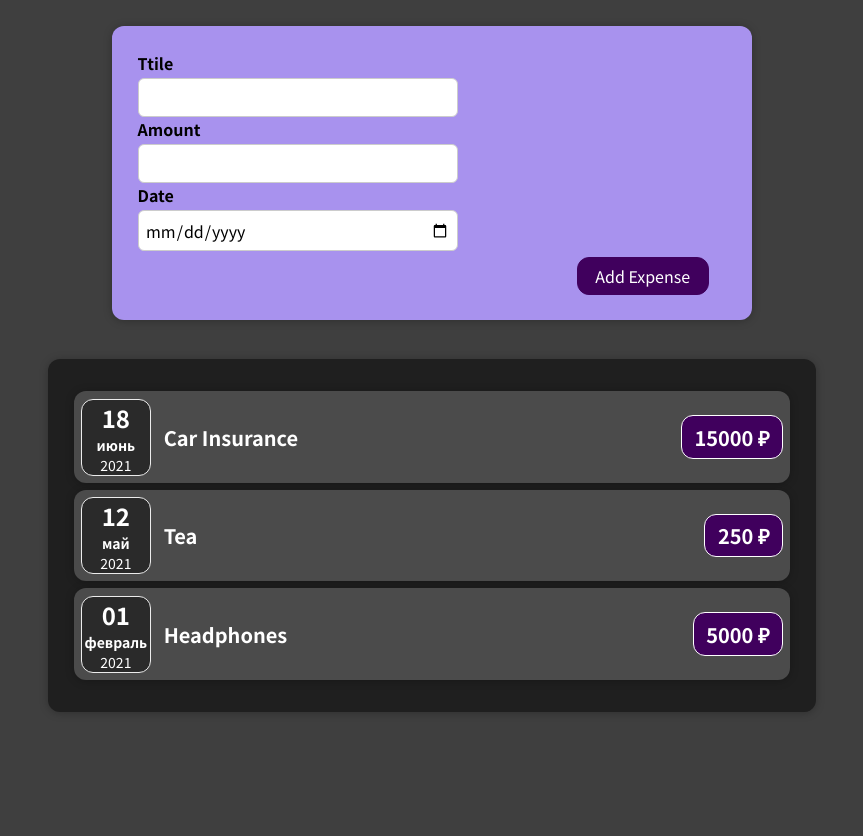
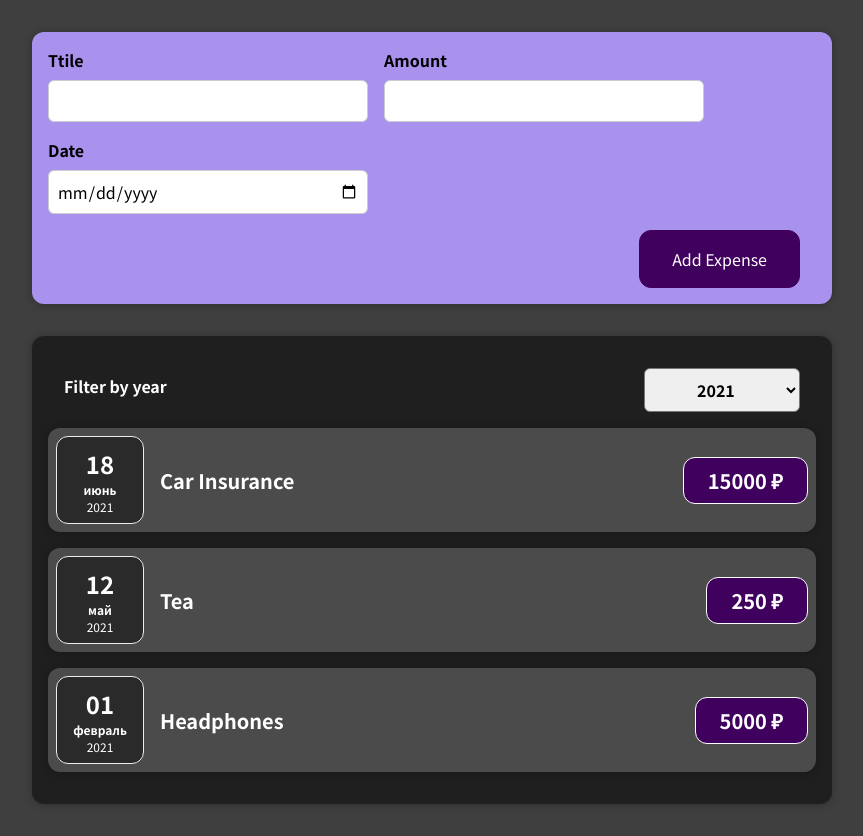
Before and after one commit to IrvingWash/Expense-Tracker, a React (Create React App) app: page / in a window 1280 px wide. Shown: the whole page, without its empty margins (208-1071 px from the left). Before the commit the page ends 800 px from the top, so only its background shows below. Built offline with nearby package versions, Linux system fonts and the light colour scheme.

Commit message:
switched all stylings to rem and started to implement filtering

```diff
--- a/src/components/Expenses/ExpenseDate.css
+++ b/src/components/Expenses/ExpenseDate.css
@@ -1,8 +1,8 @@
 .expense-date {
   display: flex;
   flex-direction: column;
-  width: 10%;
-  height: 10%;
+  width: 5.5rem;
+  height: 5.5rem;
   border: 1px solid #ececec;
   background-color: #2a2a2a;
   color: white;
@@ -12,15 +12,15 @@
 }
 
 .expense-date__month {
-  font-size: 14px;
+  font-size: 0.75rem;
   font-weight: bold;
 }
 
 .expense-date__year {
-  font-size: 14px;
+  font-size: 0.75rem;
 }
 
 .expense-date__day {
-  font-size: 24px;
+  font-size: 1.5rem;
   font-weight: bold;
 }
--- /dev/null
+++ b/src/components/Expenses/ExpenseFilter.css
@@ -0,0 +1,24 @@
+.expenses-filter {
+  color: white;
+  padding: 0 1rem;
+}
+
+.expenses-filter__control {
+  display: flex;
+  width: 100%;
+  align-items: center;
+  justify-content: space-between;
+  margin: 1rem 0;
+}
+
+.expenses-filter label {
+  font-weight: bold;
+  margin-bottom: 0.5rem;
+}
+
+.expenses-filter select {
+  font: inherit;
+  padding: 0.5rem 3rem;
+  font-weight: bold;
+  border-radius: 6px;
+}
--- /dev/null
+++ b/src/components/Expenses/ExpenseFilter.js
@@ -0,0 +1,22 @@
+import './ExpenseFilter.css';
+
+const ExpenseFilter = (props) => {
+  const dropdownChangeHandler = (event) => {
+    props.onChangeFilter(event.target.value);
+  };
+
+  return (
+    <div className="expenses-filter">
+      <div className="expenses-filter__control">
+        <label>Filter by year</label>
+        <select onChange={dropdownChangeHandler} value={props.selected}>
+          <option value="2023">2022</option>
+          <option value="2022">2022</option>
+          <option value="2021">2021</option>
+        </select>
+      </div>
+    </div>
+  );
+};
+
+export default ExpenseFilter;
--- a/src/components/Expenses/ExpenseItem.css
+++ b/src/components/Expenses/ExpenseItem.css
@@ -2,15 +2,15 @@
   display: flex;
   justify-content: space-between;
   align-items: center;
-  padding: 1%;
-  margin: 1% 0;
+  padding: 0.5rem;
+  margin: 1rem 0;
   background-color: #4b4b4b;
 }
 
 .expense-item__description {
   display: flex;
   flex-direction: column;
-  gap: 1%;
+  gap: 1rem;
   align-items: flex-end;
   flex-flow: column-reverse;
   justify-content: flex-start;
@@ -19,19 +19,19 @@
 
 .expense-item h2 {
   color: #3a3a3a;
-  font-size: 16px;
+  font-size: 1rem;
   flex: 1;
-  margin: 0 2%;
+  margin: 0 1rem;
   color: white;
 }
 
 .expense-item__price {
-  font-size: 16px;
+  font-size: 1rem;
   font-weight: bold;
   color: white;
   background-color: #40005d;
   border: 1px solid white;
-  padding: 1%;
+  padding: 0.5rem;
   border-radius: 12px;
 }
 
@@ -44,11 +44,11 @@
   }
 
   .expense-item__description h2 {
-    font-size: 20px;
+    font-size: 1.25rem;
   }
 
   .expense-item__price {
-    font-size: 20px;
-    padding: 1% 2%;
+    font-size: 1.25rem;
+    padding: 0.5rem 1.5rem;
   }
 }
--- a/src/components/Expenses/Expenses.css
+++ b/src/components/Expenses/Expenses.css
@@ -1,7 +1,7 @@
 .expenses {
-  padding: 2%;
+  padding: 1rem;
   background-color: rgb(31, 31, 31);
-  margin: 3% auto;
-  width: 60%;
+  margin: 2rem auto;
+  width: 50rem;
   max-width: 95%;
 }
--- a/src/components/Expenses/Expenses.js
+++ b/src/components/Expenses/Expenses.js
@@ -1,13 +1,26 @@
+import { useState } from 'react';
+
 import './Expenses.css';
 
 import ExpensetItem from './ExpenseItem';
 import Card from '../UI/Card';
+import ExpenseFilter from './ExpenseFilter';
 
 const Expenses = (props) => {
   const { expenses } = props;
 
+  const [filteredYear, setFilteredYear] = useState('2021');
+
+  const filterChangeHandler = (selectedYear) => {
+    setFilteredYear(selectedYear);
+  };
+
   return (
     <Card className="expenses">
+      <ExpenseFilter
+        onChangeFilter={filterChangeHandler}
+        selected={filteredYear}
+      />
       <ExpensetItem
         title={expenses[0].title}
         amount={expenses[0].amount}
--- a/src/components/NewExpense/ExpenseForm.css
+++ b/src/components/NewExpense/ExpenseForm.css
@@ -1,20 +1,20 @@
 .new-expense__controls {
   display: flex;
   flex-wrap: wrap;
-  gap: 1%;
-  margin-bottom: 1%;
+  gap: 1rem;
+  margin-bottom: 1rem;
   text-align: left;
 }
 
 .new-expense__control label {
   font-weight: bold;
-  margin-bottom: 1%;
+  margin-bottom: 0.5rem;
   display: block;
 }
 
 .new-expense__control input {
   font: inherit;
-  padding: 2%;
+  padding: 0.5rem;
   border-radius: 6px;
   border: 1px solid #ccc;
   width: 20rem;
--- a/src/components/NewExpense/NewExpense.css
+++ b/src/components/NewExpense/NewExpense.css
@@ -1,8 +1,9 @@
 .new-expense {
   background-color: #a892ee;
-  padding: 2%;
-  margin: 2% auto;
-  width: 50%;
+  padding: 1rem;
+  margin: 2rem auto;
+  width: 50rem;
+  max-width: 95%;
   border-radius: 12px;
   text-align: center;
   box-shadow: 0 1px 8px rgba(0, 0, 0, 0.25);
@@ -11,12 +12,12 @@
 .new-expense button {
   font: inherit;
   cursor: pointer;
-  padding: 1% 3%;
+  padding: 1rem 2rem;
   border: 1px solid #40005d;
   background-color: #40005d;
   color: white;
   border-radius: 12px;
-  margin-right: 3%;
+  margin-right: 1rem;
 }
 
 .new-expense button:hover,
```
